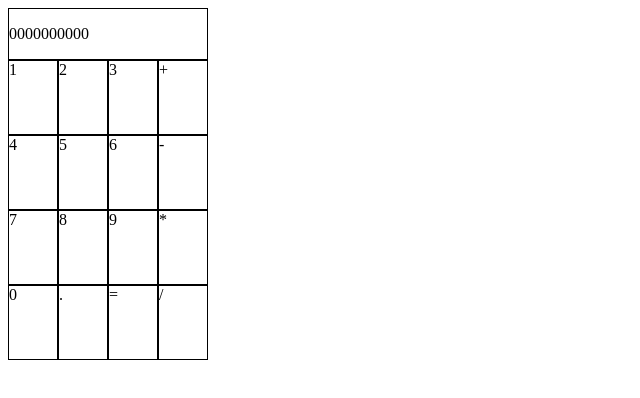
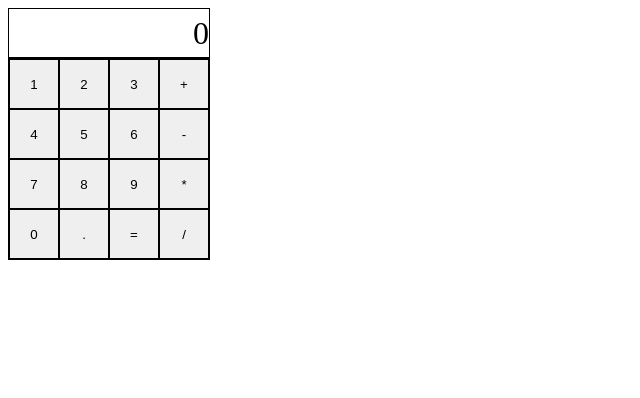
Before and after one commit to xandora/top-calculator, a website: page index.html in a window 1280 px wide. Shown: the whole page, without its empty margins (0-640 px from the left). Drawn offline with Linux system fonts and the light colour scheme.

Commit message:
Fleshed out most functionality roughly.

```diff
--- a/calculator.js
+++ b/calculator.js
@@ -1,29 +1,80 @@
+let register = "";
+let inputA = "";
+let inputB = "";
+let operator = "";
+
 const add = function (a, b) {
     return a + b;
-}
+};
 const subtract = function (a, b) {
     return a - b;
-}
+};
 const multiply = function (a, b) {
     return a * b;
-}
+};
 const divide = function (a, b) {
     return a / b;
-}
+};
 
 const operate = function (a, b, operator) {
     switch(operator) {
         case '+':
-            return add(a, b);
+            screen.textContent = add(a, b);
             break;
         case '-':
-            return subtract(a, b);
+            screen.textContent = subtract(a, b);
             break;
         case '*':
-            return multiply(a, b);
+            screen.textContent = multiply(a, b);
             break;
         case '/':
-            return divide(a, b);
+            screen.textContent = divide(a, b);
             break;
     }
-}
+};
+
+const updateScreen = function(button) {
+    if(button.classList.contains("number")) {
+        if(screen.textContent == "0"){
+            screen.textContent = button.textContent;
+        }
+        else if(inputB != "") {
+            screen.textContent = button.textContent;
+            inputA = "";
+            inputB = "";
+            operator = "";
+        }
+        else {
+            screen.textContent += button.textContent;
+        }
+    }
+    else if(button.classList.contains("dot")) {
+        if(screen.textContent.includes(".")){
+
+        }
+        else {
+            screen.textContent += "."
+        }
+    }
+    else if(button.classList.contains("operator")) {
+        register = screen.textContent;
+        operator = button.textContent;
+        screen.textContent = "";
+    }
+    else if(button.classList.contains("equals")) {
+        inputA = register;
+        inputB = screen.textContent;
+        operate(parseFloat(inputA), parseFloat(inputB), operator);
+    }
+};
+
+const screen = document.body.querySelector("#display");
+const buttons = document.body.querySelectorAll(".button");
+
+screen.textContent = 0;
+
+buttons.forEach((button) => {
+    button.addEventListener('click', () => {
+        updateScreen(button);
+    })
+});
--- a/index.html
+++ b/index.html
@@ -9,25 +9,25 @@
 </head>
 <body>
     <div id="display">
-        <p id="digits">0000000000</p>
+        <p id="digits"></p>
     </div>
     <div id="container">
-        <div id="1">1</div>
-        <div id="2">2</div>
-        <div id="3">3</div>
-        <div id="4">4</div>
-        <div id="5">5</div>
-        <div id="6">6</div>
-        <div id="7">7</div>
-        <div id="8">8</div>
-        <div id="9">9</div>
-        <div id="0">0</div>
-        <div id="dot">.</div>
-        <div id="plus">+</div>
-        <div id="minus">-</div>
-        <div id="times">*</div>
-        <div id="divide">/</div>
-        <div id="equals">=</div>
+        <button class="button number" id="1">1</button>
+        <button class="button number" id="2">2</button>
+        <button class="button number" id="3">3</button>
+        <button class="button number" id="4">4</button>
+        <button class="button number" id="5">5</button>
+        <button class="button number" id="6">6</button>
+        <button class="button number" id="7">7</button>
+        <button class="button number" id="8">8</button>
+        <button class="button number" id="9">9</button>
+        <button class="button number" id="0">0</button>
+        <button class="button dot" id="dot">.</button>
+        <button class="button operator" id="plus">+</button>
+        <button class="button operator" id="minus">-</button>
+        <button class="button operator" id="times">*</button>
+        <button class="button operator" id="divide">/</button>
+        <button class="button equals" id="equals">=</button>
     </div>
     <script src="calculator.js"></script>
 </body>
--- a/style.css
+++ b/style.css
@@ -1,18 +1,22 @@
 #container {
     width: 200px;
-    height: 300px;
+    height: 200px;
+    border: 1px solid black;
     display: grid;
     grid-template-columns: repeat(4, 1fr);
 }
 
-#container > div {
+#container > button {
     border: 1px solid black;
 }
 
 #display {
-    width: 198px;
+    text-align: end;
+    font-size: 2rem;
+    line-height: 3rem;
+    width: 200px;
+    height: 3rem;
     border: 1px solid black;
-    grid-area: screen;
 }
 
 #plus {
```
